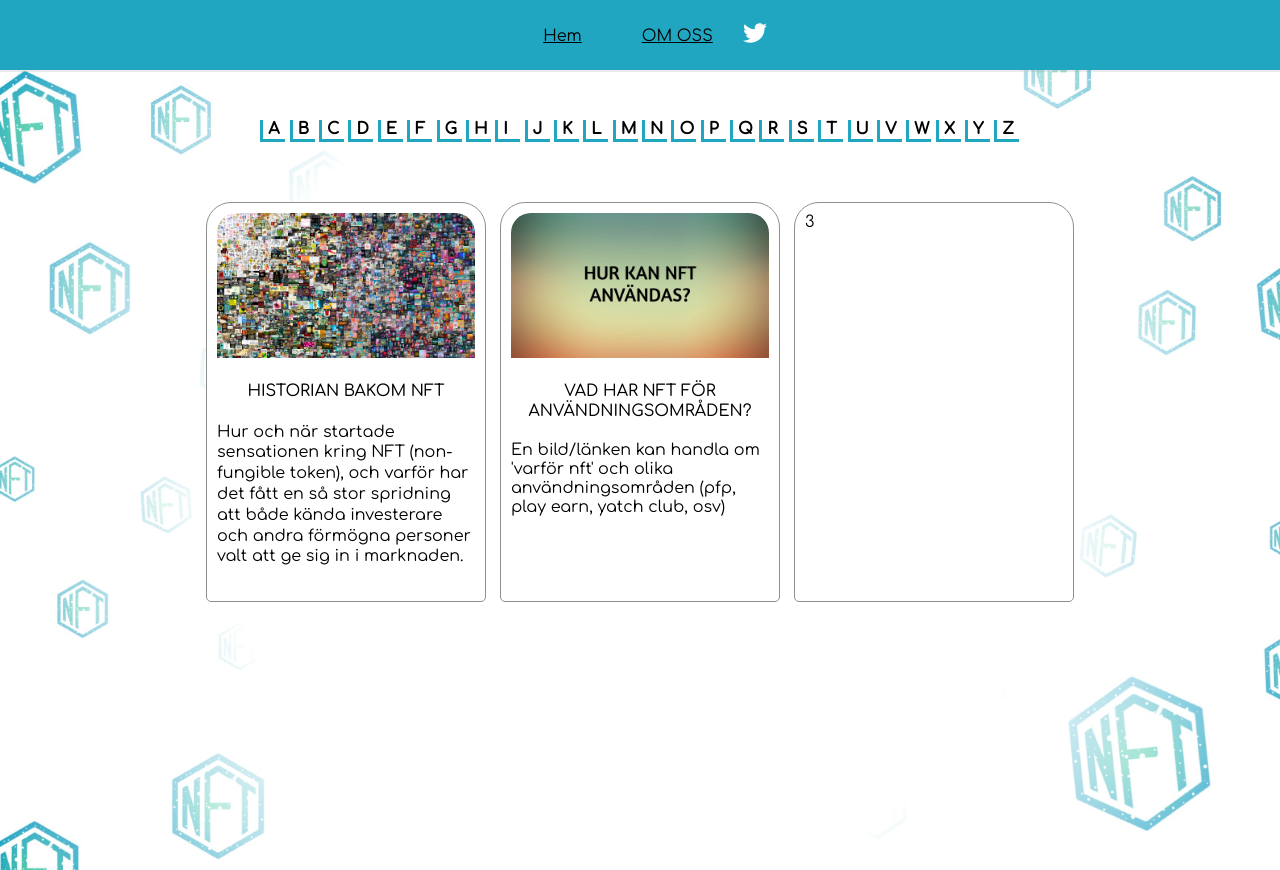
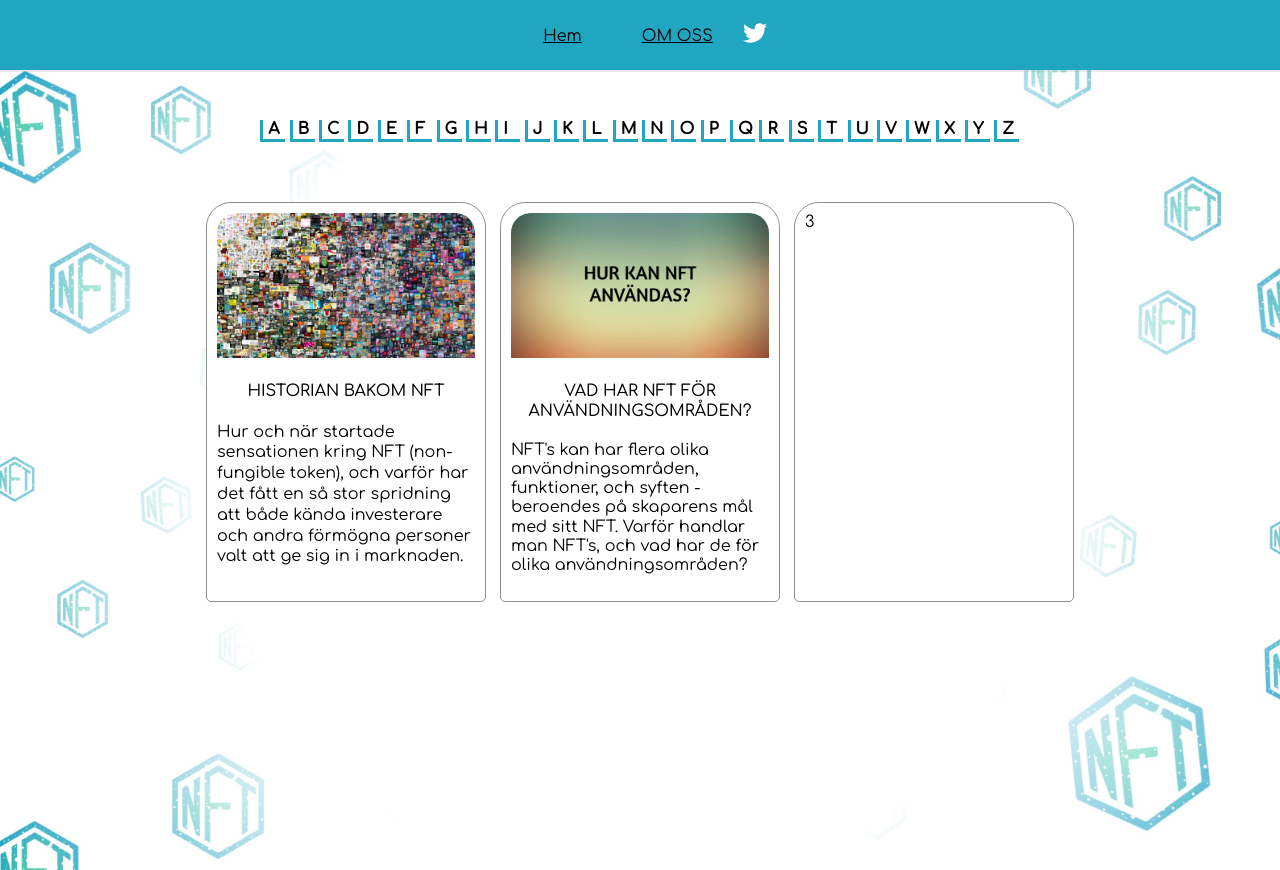
Before and after one commit to jossifelefteriadis/nftpedia, a React (Create React App) app in the folder nftpedia/: page / in a window 1280 px wide. Built offline with nearby package versions, Linux system fonts and the light colour scheme.

Commit message:
add description for how to use nft box

```diff
--- a/nftpedia/src/components/StartPage.js
+++ b/nftpedia/src/components/StartPage.js
@@ -16,6 +16,8 @@ const StartPage = () => (
       </p>
     </section>
     <section className="startpage__box">
+      {/* En bild/länken kan handla om 'varför nft' och olika användningsområden
+        (pfp, play earn, yatch club, osv) */}
       <img
         src={useNft}
         alt="HOW CAN AN NFT BE USED?"
@@ -23,8 +25,9 @@ const StartPage = () => (
       />
       <p className="startpage__p--title">VAD HAR NFT FÖR ANVÄNDNINGSOMRÅDEN?</p>
       <p>
-        En bild/länken kan handla om 'varför nft' och olika användningsområden
-        (pfp, play earn, yatch club, osv)
+        NFT's kan har flera olika användningsområden, funktioner, och syften -
+        beroendes på skaparens mål med sitt NFT. Varför handlar man NFT's, och
+        vad har de för olika användningsområden?
       </p>
     </section>
     <section className="startpage__box">3</section>
```
